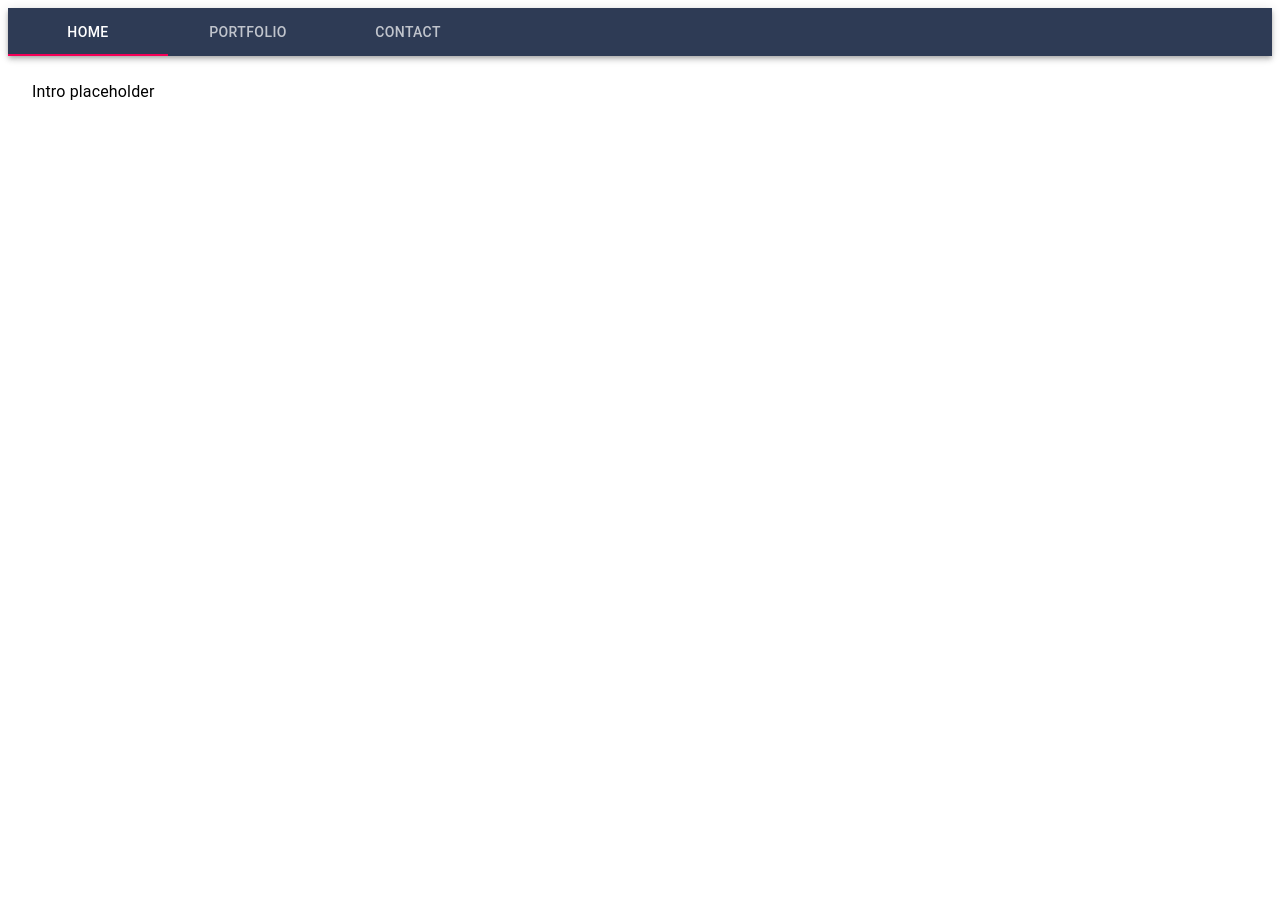
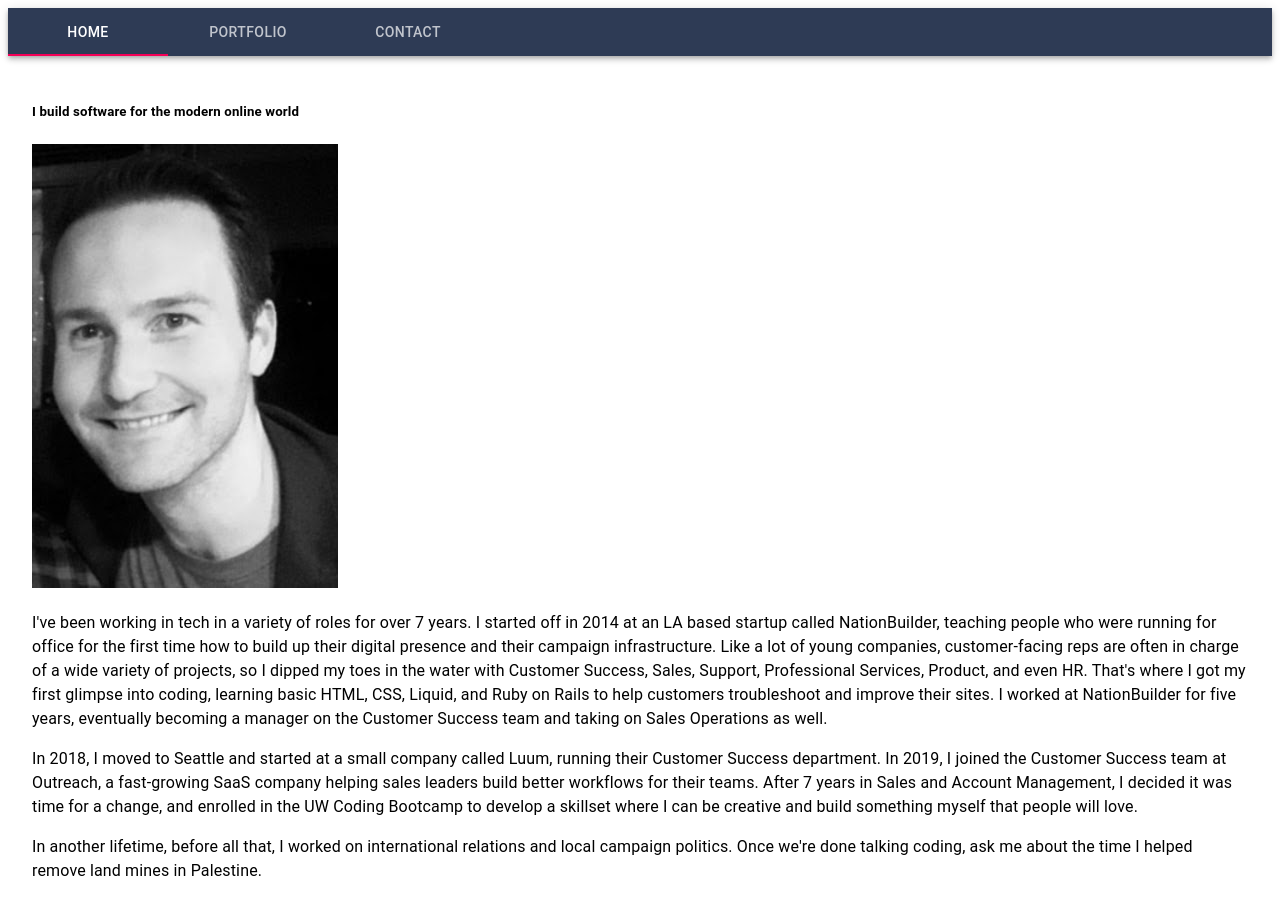
Before and after one commit to asmarcd/portfolio-21, a React (Create React App) app: page / in a window 1280 px wide. Shown: the top 914 px of the page. Before the commit the page ends 800 px from the top, so only its background shows below. Built offline with nearby package versions, Linux system fonts and the light colour scheme.

Commit message:
intro page text and image in place. styling needed

```diff
--- a/src/components/Intro/Intro.js
+++ b/src/components/Intro/Intro.js
@@ -1,10 +1,23 @@
 import React from 'react';
+import MyFace from './MyFace.jpg';
 
 const Intro = () => {
 
 
     return (
-        <div>Intro placeholder</div>
+        <div>
+            <h5>I build software for the modern online world</h5>
+            <img className='headshot' src={MyFace} alt='Chris Asmar Headshot' />
+            <p>
+                I've been working in tech in a variety of roles for over 7 years. I started off in 2014 at an LA based startup called NationBuilder, teaching people who were running for office for the first time how to build up their digital presence and their campaign infrastructure. Like a lot of young companies, customer-facing reps are often in charge of a wide variety of projects, so I dipped my toes in the water with Customer Success, Sales, Support, Professional Services, Product, and even HR. That's where I got my first glimpse into coding, learning basic HTML, CSS, Liquid, and Ruby on Rails to help customers troubleshoot and improve their sites. I worked at NationBuilder for five years, eventually becoming a manager on the Customer Success team and taking on Sales Operations as well.
+            </p>
+            <p>
+                In 2018, I moved to Seattle and started at a small company called Luum, running their Customer Success department. In 2019, I joined the Customer Success team at Outreach, a fast-growing SaaS company helping sales leaders build better workflows for their teams. After 7 years in Sales and Account Management, I decided it was time for a change, and enrolled in the UW Coding Bootcamp to develop a skillset where I can  be creative and build something myself that people will love.
+            </p>
+            <p>
+                In another lifetime, before all that, I worked on international relations and local campaign politics. Once  we're done talking coding, ask me about the time I helped remove land mines in Palestine.
+            </p>
+        </div>
     )
 }
 
```
Also changed, not shown: src/components/Intro/MyFace.jpg (added).
